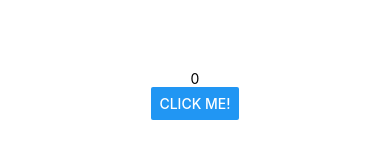
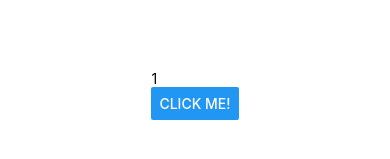
Before and after one commit to baewoojin514/ReactNative-and-SpringBoot, a React Native app: screen / in a window 390 px wide. Shown: the part 327-486 px from the top of the page. Built offline with nearby package versions, Linux system fonts and the light colour scheme.

Commit message:
component for button is seperated

```diff
--- a/App.js
+++ b/App.js
@@ -2,28 +2,42 @@ import { StatusBar } from 'expo-status-bar';
 import React from 'react';
 import { StyleSheet, Button, View, Text } from 'react-native';
 
-const state = {
-  counter: 0,
+class CounterButton extends React.Component {
+  constructor(props){
+    super(props);
+
+    this.state = {
+      counter: props.counter,
+    };
+  }
+  clickHandler = () => {
+    this.setState({
+      counter: this.state.counter +1
+    })
+  }
+
+  render(){
+    return (
+      <View>
+        <Text>{this.state.counter}</Text>
+        <Button
+          title={"Click me!"}
+          onPress={this.clickHandler}
+        />
+        <StatusBar style="auto" />
+      </View>
+    );
+
+  }
+
+
 }
 
 export default class App extends React.Component {
-  state = {
-    counter: 0,
-  };
-
   render(){
-    const clickHandler = () => {
-      state.counter ++;
-      console.log(state.counter)
-    }
     return (
       <View style={styles.container}>
-        <Text>{state.counter}</Text>
-        <Button
-          title={"Click me!"}
-          onPress={clickHandler}
-        />
-        <StatusBar style="auto" />
+        <CounterButton counter={1}/>
       </View>
     );
 
```
